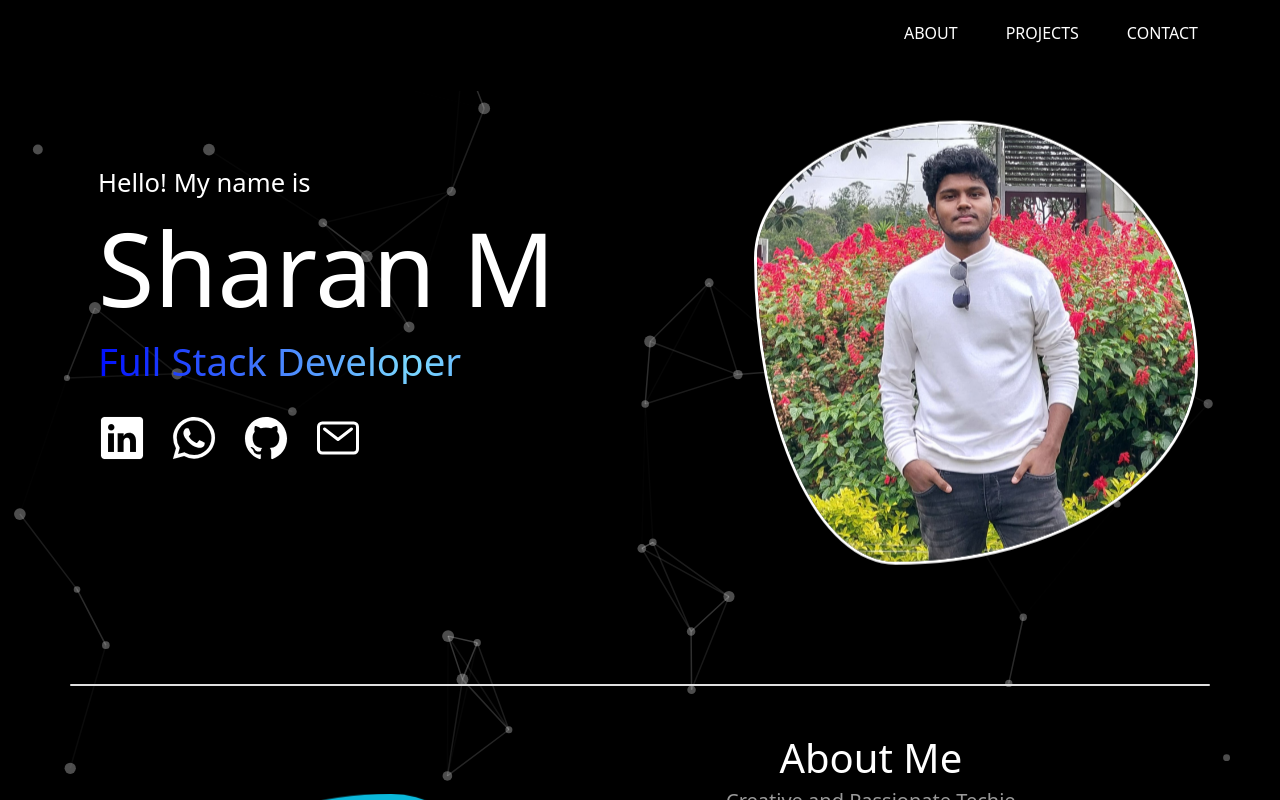
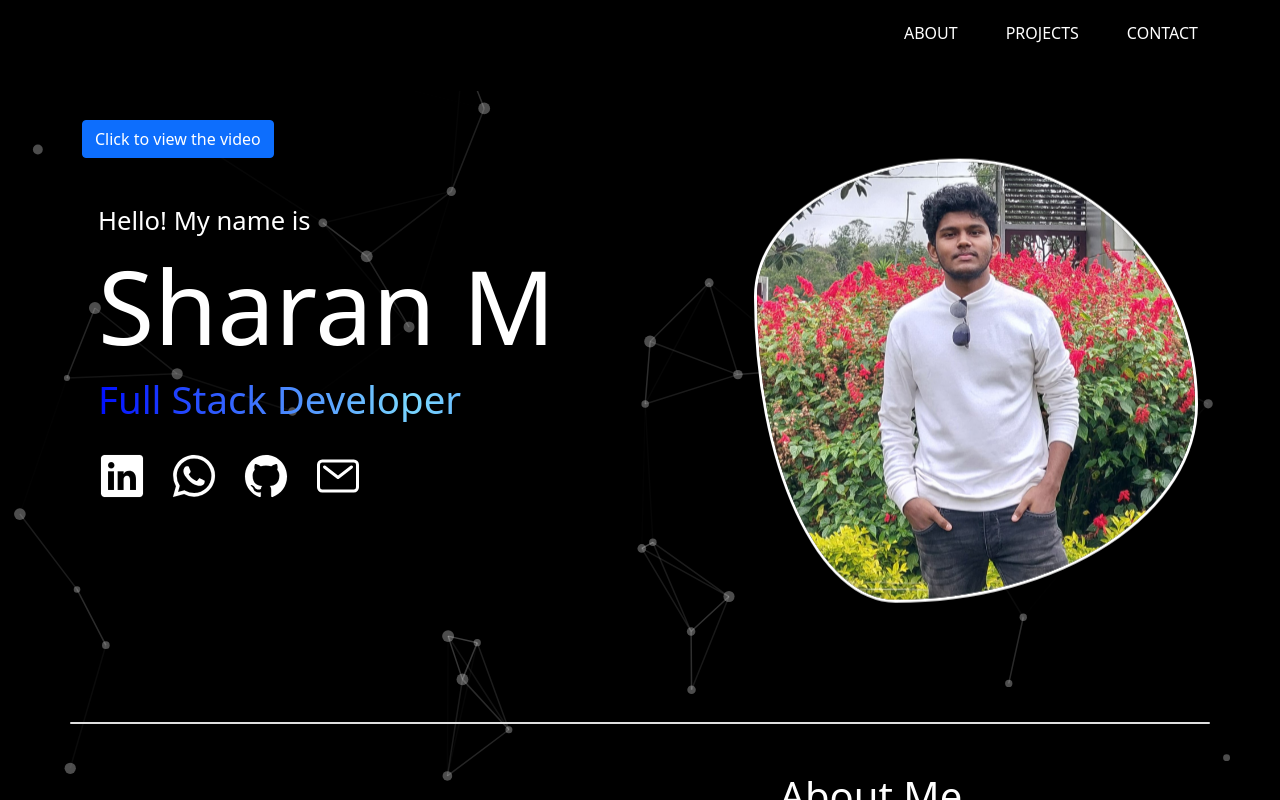
Before and after one commit to Sharan505/Portfolio, a React (Vite) app: page / in a window 1280 px wide. Shown: the top 800 px of the page. Built offline with nearby package versions, Linux system fonts and the light colour scheme.

Commit message:
link added

```diff
--- a/src/components/ContentOne.jsx
+++ b/src/components/ContentOne.jsx
@@ -3,6 +3,7 @@ import portraitImage from './imgs/potrait2.jpg';
 function ContentOne() {
     return (
         <div className="container mt-5">
+            <a href="https://drive.google.com/file/d/141OpAP3FbGmNXfEQ8G9cPAF5_-Fuxpuc/view?usp=sharing"><button className='btn btn-primary'>Click to view the video</button></a>
             <div className="row ps-3">
                 <div className="col-sm-12 col-md-7 text-white">
                     <h1 className="mt-5" style={{ fontSize: 'clamp(15px, 2vw, 3.5rem)' }}>Hello! My name is</h1>
```
